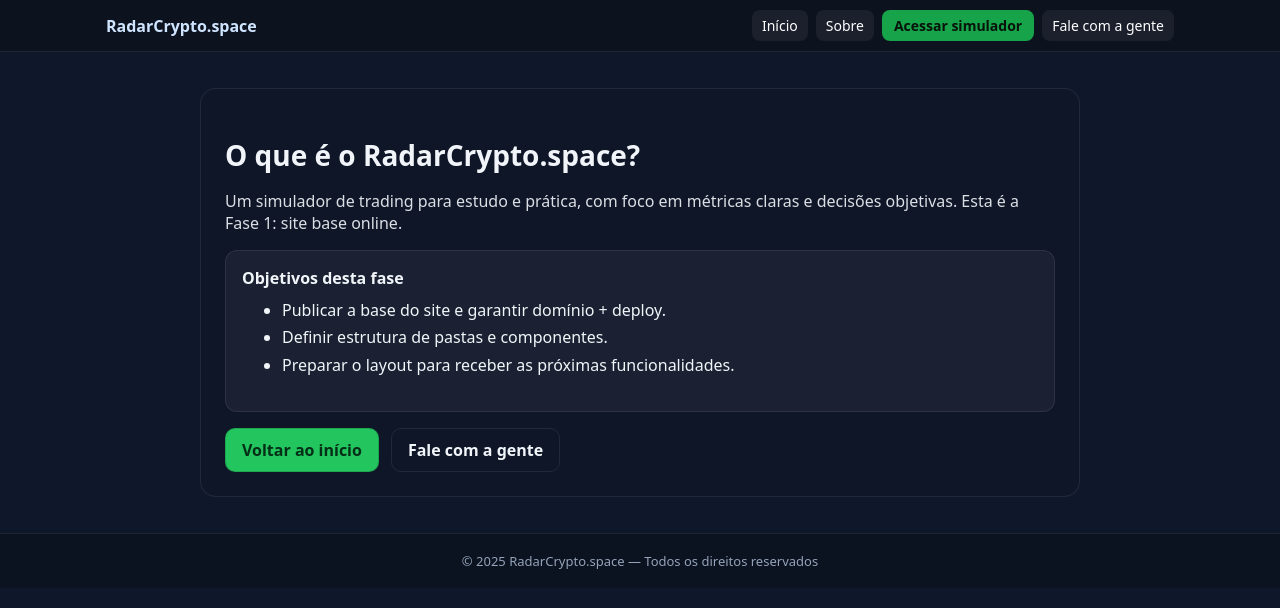
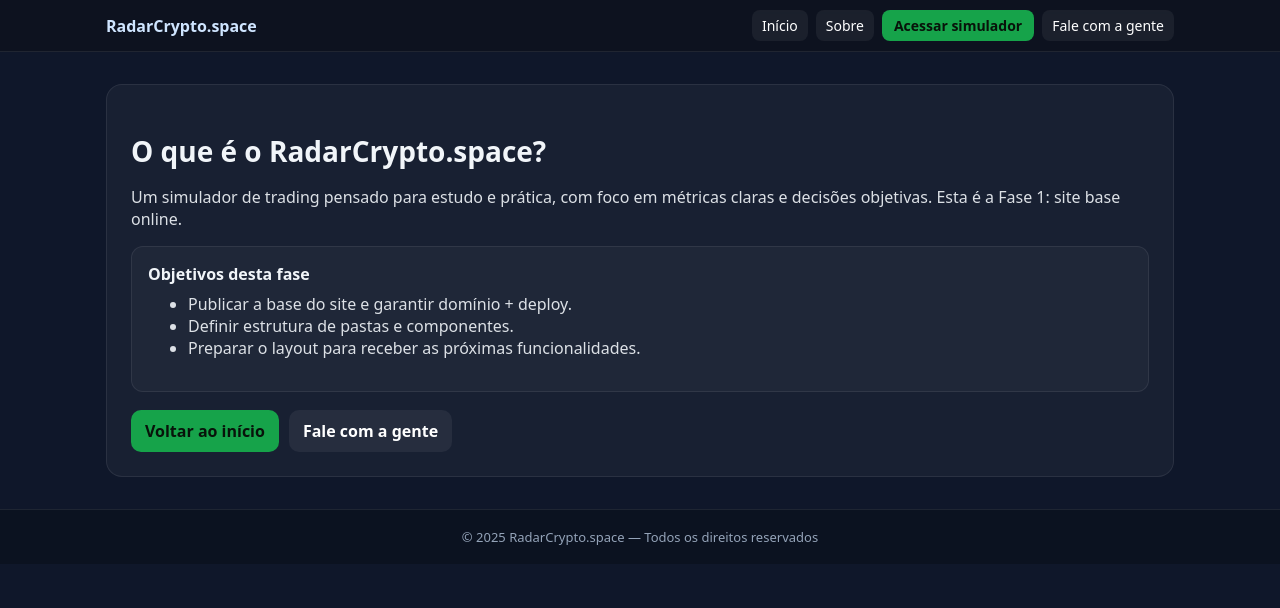
Before and after one commit to Ivanmonteiro-create/radarcripto.space, a Next.js app: page /sobre in a window 1280 px wide. Shown: the top 608 px of the page. Built offline with nearby package versions, Linux system fonts and the light colour scheme.

Commit message:
Update sobre.js

```diff
--- a/pages/sobre.js
+++ b/pages/sobre.js
@@ -1,38 +1,71 @@
-import CTAButton from '@components/CTAButton';
-import Link from 'next/link';
+// /pages/sobre.js
+import Link from "next/link";
 
 export default function Sobre() {
-  const card = {
-    maxWidth: 880, margin: '36px auto', padding: 24, borderRadius: 16,
-    background: 'rgba(17,24,39,.45)', border: '1px solid rgba(255,255,255,.08)',
-  };
-  const box = {
-    padding: 16, borderRadius: 12, background: 'rgba(255,255,255,.05)',
-    border: '1px solid rgba(255,255,255,.08)', marginTop: 16,
-  };
-  const row = { display: 'flex', gap: 12, marginTop: 16, flexWrap: 'wrap' };
+  return (
+    <main style={{ maxWidth: 1100, margin: "32px auto", padding: "0 16px" }}>
+      <section
+        style={{
+          background: "rgba(255,255,255,0.04)",
+          border: "1px solid rgba(255,255,255,0.08)",
+          borderRadius: 16,
+          padding: 24,
+        }}
+      >
+        <h1 style={{ fontSize: 28, fontWeight: 800, marginBottom: 12 }}>
+          O que é o RadarCrypto.space?
+        </h1>
 
-  return (
-    <section style={card}>
-      <h2 style={{ fontSize: 28, marginBottom: 6 }}>O que é o RadarCrypto.space?</h2>
-      <p style={{ opacity: .9 }}>
-        Um simulador de trading para estudo e prática, com foco em métricas claras e decisões objetivas.
-        Esta é a Fase 1: site base online.
+        <p style={{ opacity: 0.9, marginBottom: 16 }}>
+          Um simulador de trading pensado para estudo e prática, com foco em
+          métricas claras e decisões objetivas. Esta é a Fase 1: site base online.
         </p>
 
-      <div style={box}>
+        <div
+          style={{
+            border: "1px solid rgba(255,255,255,0.08)",
+            background: "rgba(255,255,255,0.03)",
+            borderRadius: 12,
+            padding: 16,
+            marginBottom: 18,
+          }}
+        >
           <strong>Objetivos desta fase</strong>
-        <ul style={{ marginTop: 8, lineHeight: 1.7 }}>
+          <ul style={{ marginTop: 8, opacity: 0.9 }}>
             <li>Publicar a base do site e garantir domínio + deploy.</li>
             <li>Definir estrutura de pastas e componentes.</li>
             <li>Preparar o layout para receber as próximas funcionalidades.</li>
           </ul>
         </div>
 
-      <div style={row}>
-        <Link href="/"><CTAButton variant="primary">Voltar ao início</CTAButton></Link>
-        <CTAButton href="mailto:radar@radarcrypto.space" variant="ghost">Fale com a gente</CTAButton>
+        <div style={{ display: "flex", gap: 10, flexWrap: "wrap" }}>
+          <Link
+            href="/"
+            style={{
+              padding: "10px 14px",
+              borderRadius: 10,
+              background: "#16a34a",
+              color: "#08130a",
+              fontWeight: 800,
+            }}
+          >
+            Voltar ao início
+          </Link>
+
+          <Link
+            href="/contato"
+            style={{
+              padding: "10px 14px",
+              borderRadius: 10,
+              background: "rgba(255,255,255,0.06)",
+              color: "#fff",
+              fontWeight: 600,
+            }}
+          >
+            Fale com a gente
+          </Link>
         </div>
       </section>
+    </main>
   );
 }
```
Lines whose indentation alone changed are shown as unchanged.
